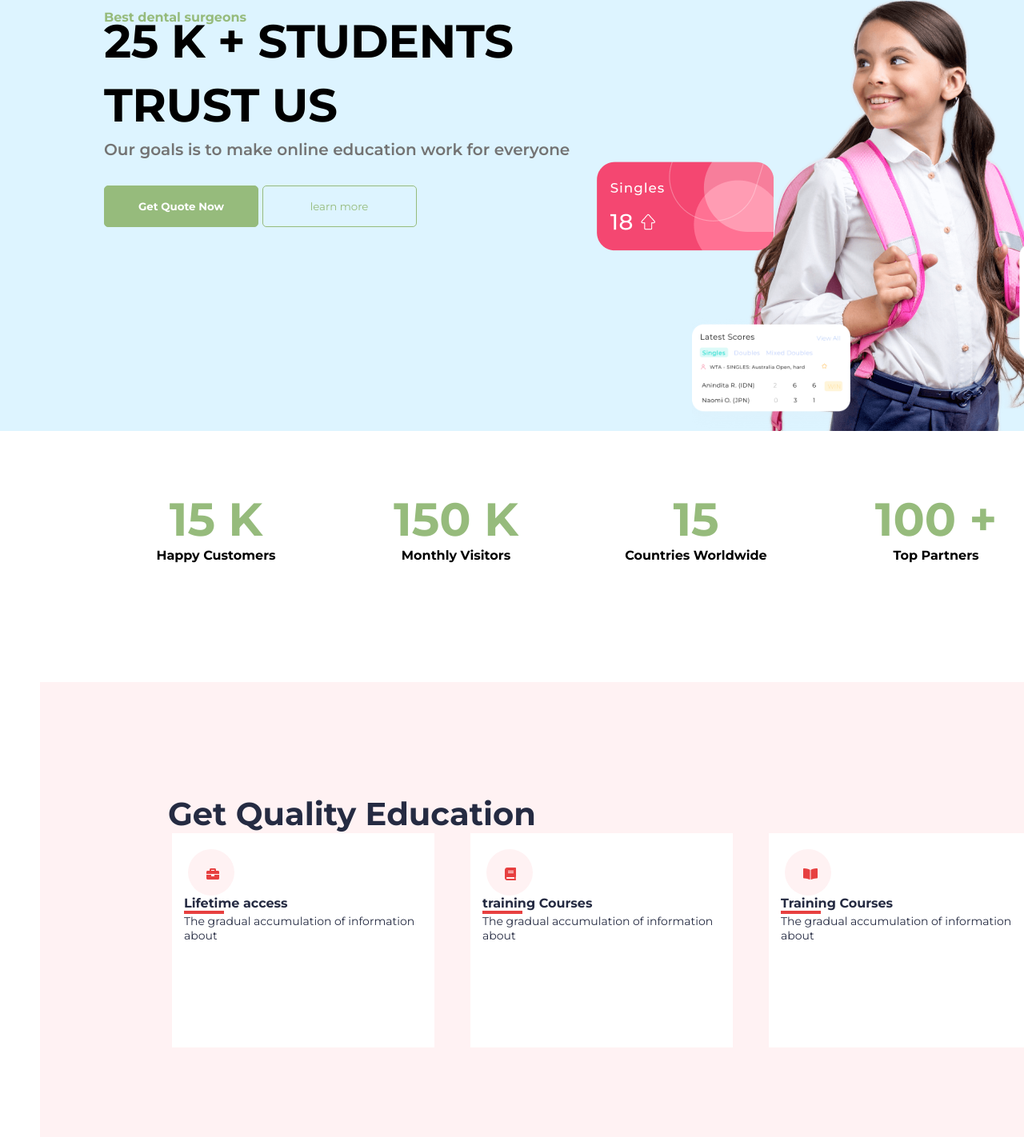
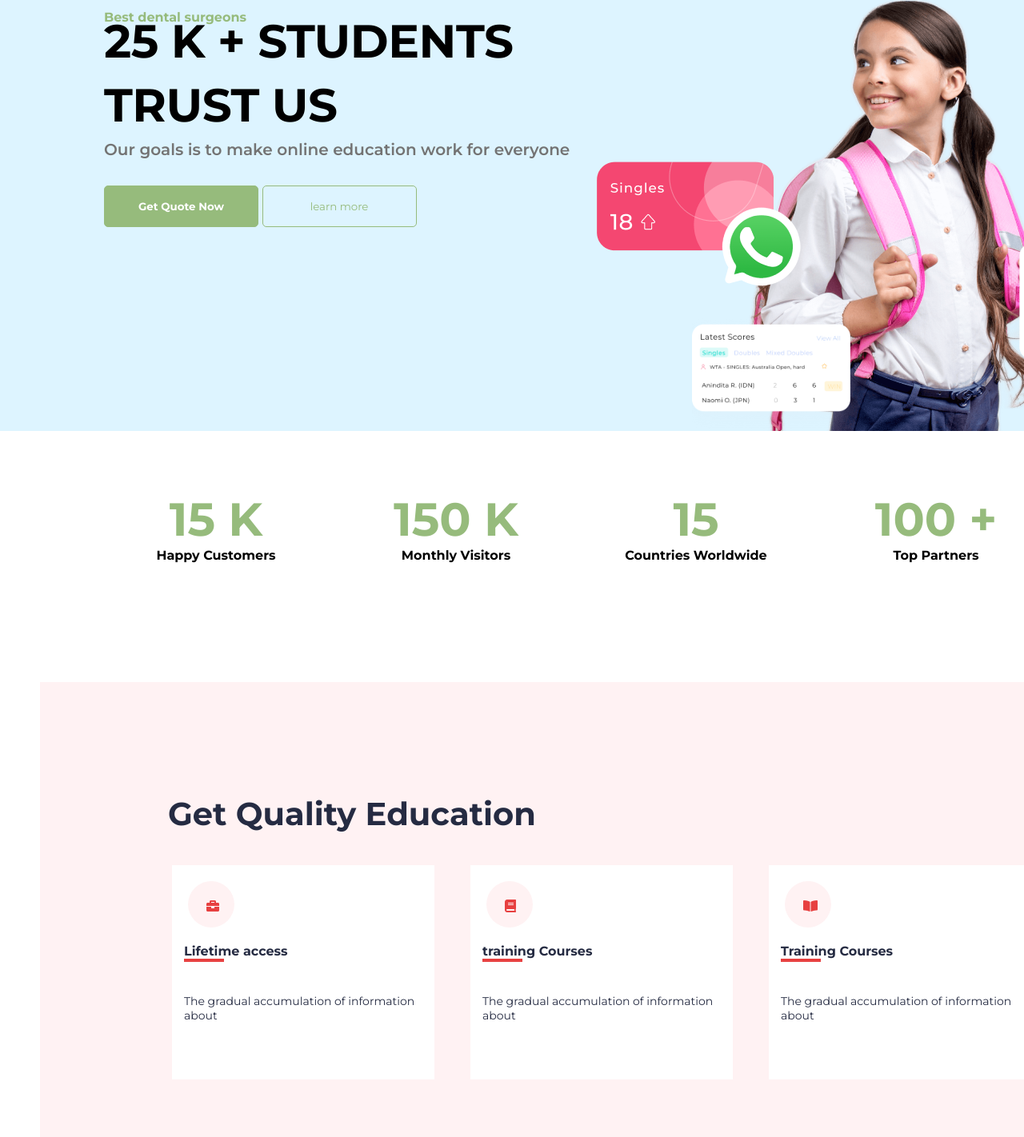
Before and after one commit to Cristianparada/Entregable2, a plain HTML site: page index.html in a window 1280 px wide. Shown: the part 238-1660 px from the top of the page at 80% size. Drawn offline with Linux system fonts and the light colour scheme.

Commit message:
Ajuste margenes y adicion boton flotante wpp

```diff
--- a/css/styles.css
+++ b/css/styles.css
@@ -193,6 +193,7 @@
     font-weight: 700;
     padding-top: 140px;
     margin-left: 160px;
+    margin-bottom: 40px;
 }
 
 #servicios{
@@ -221,6 +222,7 @@
     font-size: 14px;
     font-weight: 400;
     margin-left: 15px;
+    margin-bottom: 40px;
 }
 
 hr{
@@ -228,6 +230,7 @@ hr{
     width: 50px;
     border:2px #e74040 solid;
     margin-left: 15px;
+    margin-bottom: 40px;
 }
 
 #servicios-icon{
@@ -237,6 +240,7 @@ hr{
     background-color:rgba(255, 242, 243, 1);
     margin-top: 20px;
     margin-left: 20px;
+    margin-bottom: 20px;
 }
 
 #servicios-icon i{
@@ -245,6 +249,13 @@ hr{
     color: #e74040;
     margin-top: 20px;
     margin-left: 20px;
+
+}
+
+.btn-whatsapp{
+    position: fixed;
+    bottom: 190px;
+    right: 270px
 }
 
 footer {
--- a/index.html
+++ b/index.html
@@ -81,6 +81,7 @@
             <p>The gradual accumulation of information about </p>
         </div>
     </div>
+    <div class="btn-whatsapp"><img class="whatsapp" src="img/whatsapp-boton 1.png"></div>
 </section>
 </body>
 <footer>
```
Also changed, not shown: img/whatsapp-boton 1.png (added).
